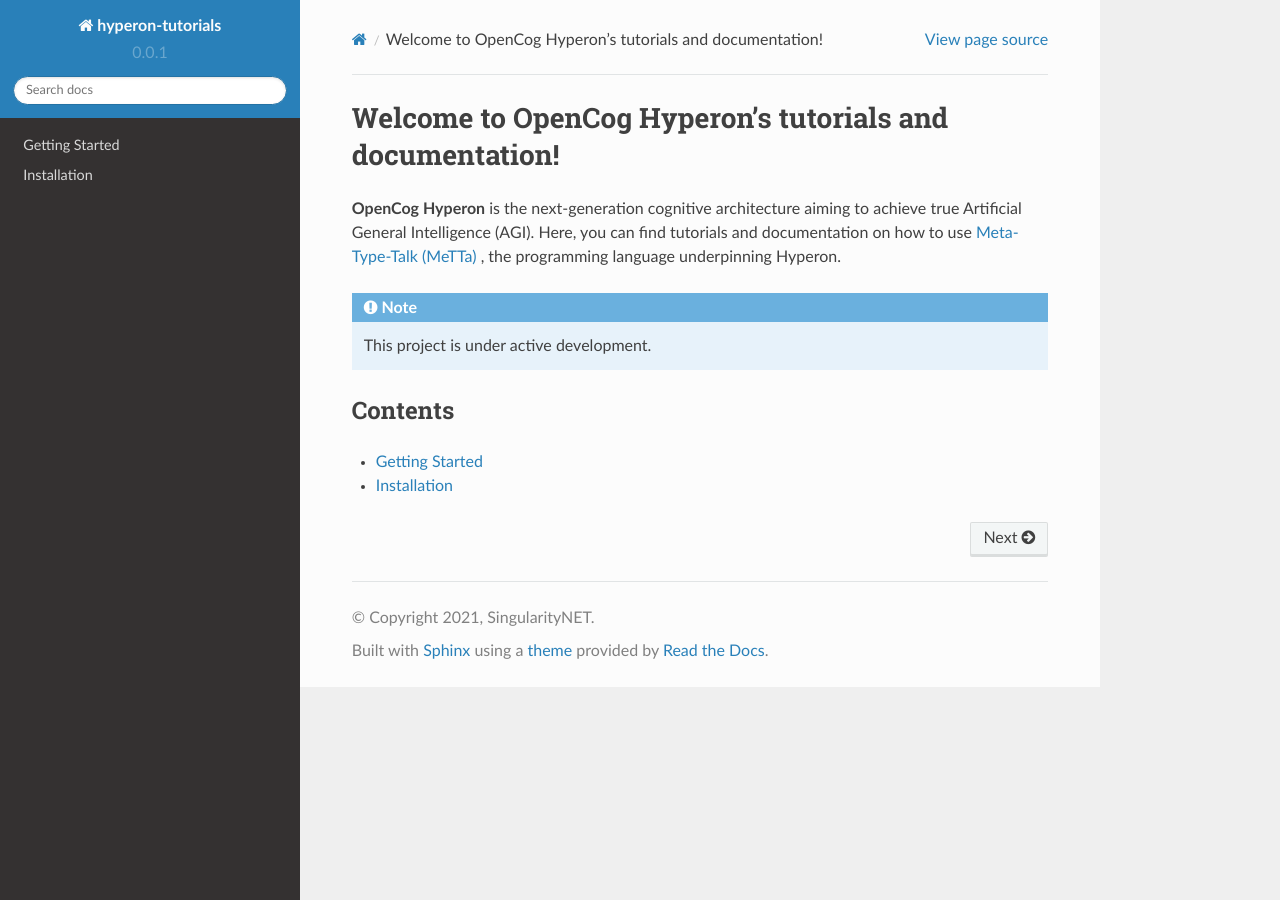
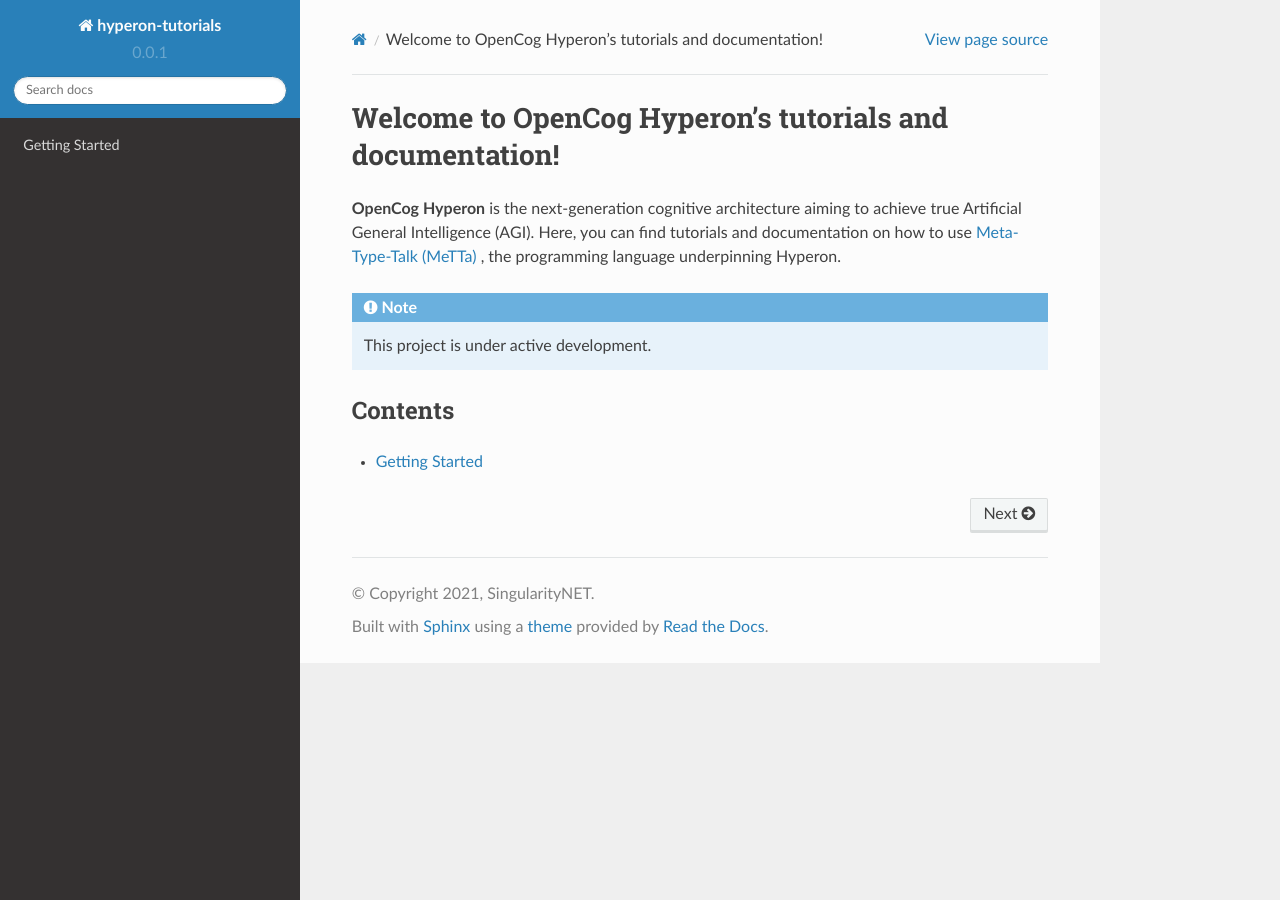
Before and after one commit to TownesZhou/hyperon-tutorials, a Sphinx documentation site: the page built from docs/source/index.rst, in a window 1280 px wide. Built offline with Sphinx 7.4.7 and the Read the Docs theme 2.0.0, drawn with Linux system fonts in a browser that asks for light colours; some of the changed lines change nothing that is shown.

Commit message:
Try changing toctree

```diff
--- a/docs/source/index.rst
+++ b/docs/source/index.rst
@@ -17,6 +17,6 @@
 --------
 
 .. toctree::
+   :maxdepth: 2
 
-   getting_started/index.rst
-   getting_started/installation.rst
+   getting_started/index
```
